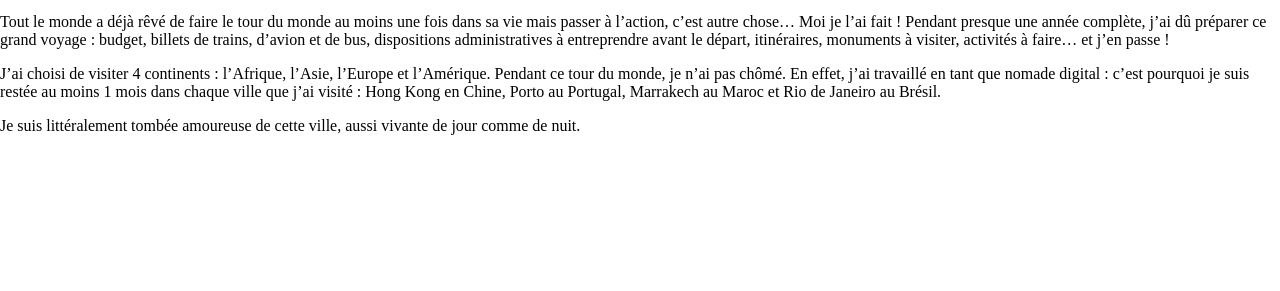
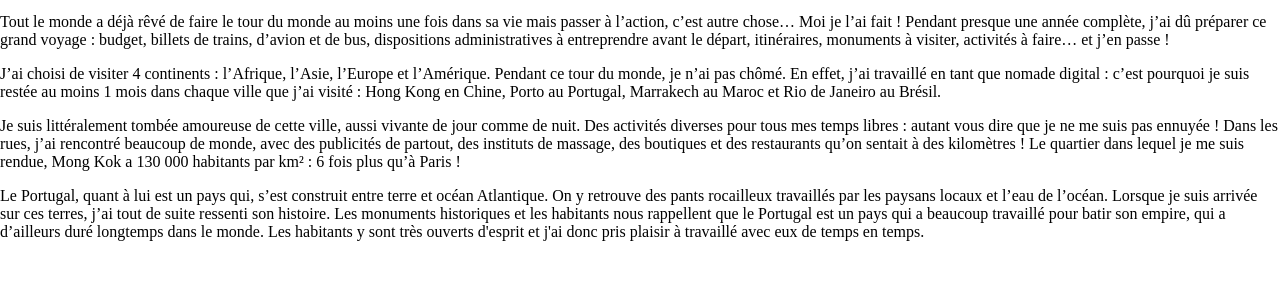
Before and after one commit to esdes-zerrel-deborah/esdes-zerrel-deborah.github.io, a plain HTML site: page index.html in a window 1280 px wide. Shown: the part 1140-1431 px from the top of the page. Drawn offline with Linux system fonts and the light colour scheme; files that its build step writes are made by us from their sources.

Commit message:
dernier cours

```diff
--- a/index.html
+++ b/index.html
@@ -33,7 +33,18 @@
             Hong Kong en Chine, Porto au Portugal, Marrakech au Maroc et Rio de Janeiro au Brésil.
         </p>
         <p>Je suis littéralement tombée amoureuse de cette ville, aussi vivante de jour comme de nuit.
-
+            Des activités diverses pour tous mes temps libres : autant vous dire que je ne me suis pas ennuyée !
+            Dans les rues, j’ai rencontré beaucoup de monde, avec des publicités de partout, des instituts de massage, des boutiques
+            et des restaurants qu’on sentait à des kilomètres ! Le quartier dans lequel je me suis rendue, Mong Kok a 130 000 habitants
+            par km² : 6 fois plus qu’à Paris !
+        </p>
+        <p>
+            Le Portugal, quant à lui est un pays qui, s’est construit entre terre et océan Atlantique.
+            On y retrouve des pants rocailleux travaillés par les paysans locaux et l’eau de l’océan.
+            Lorsque je suis arrivée sur ces terres, j’ai tout de suite ressenti son histoire. Les monuments historiques
+            et les habitants nous rappellent que le Portugal est un pays qui a beaucoup travaillé pour batir son empire,
+            qui a d’ailleurs duré longtemps dans le monde.
+            Les habitants y sont très ouverts d'esprit et j'ai donc pris plaisir à travaillé avec eux de temps en temps.
         </p>
         <section id="section">
             <a href="pages/chine.html">
```
